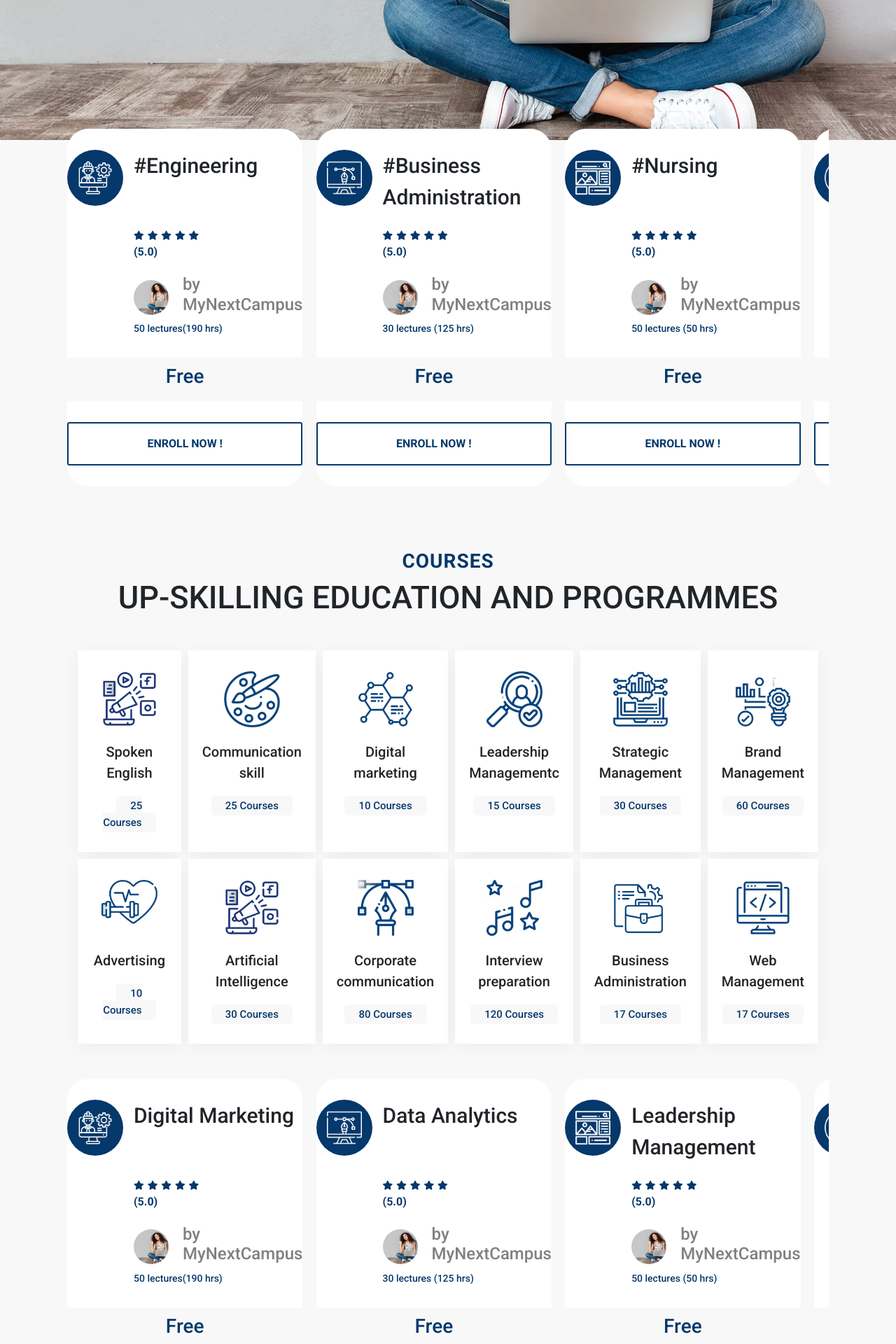
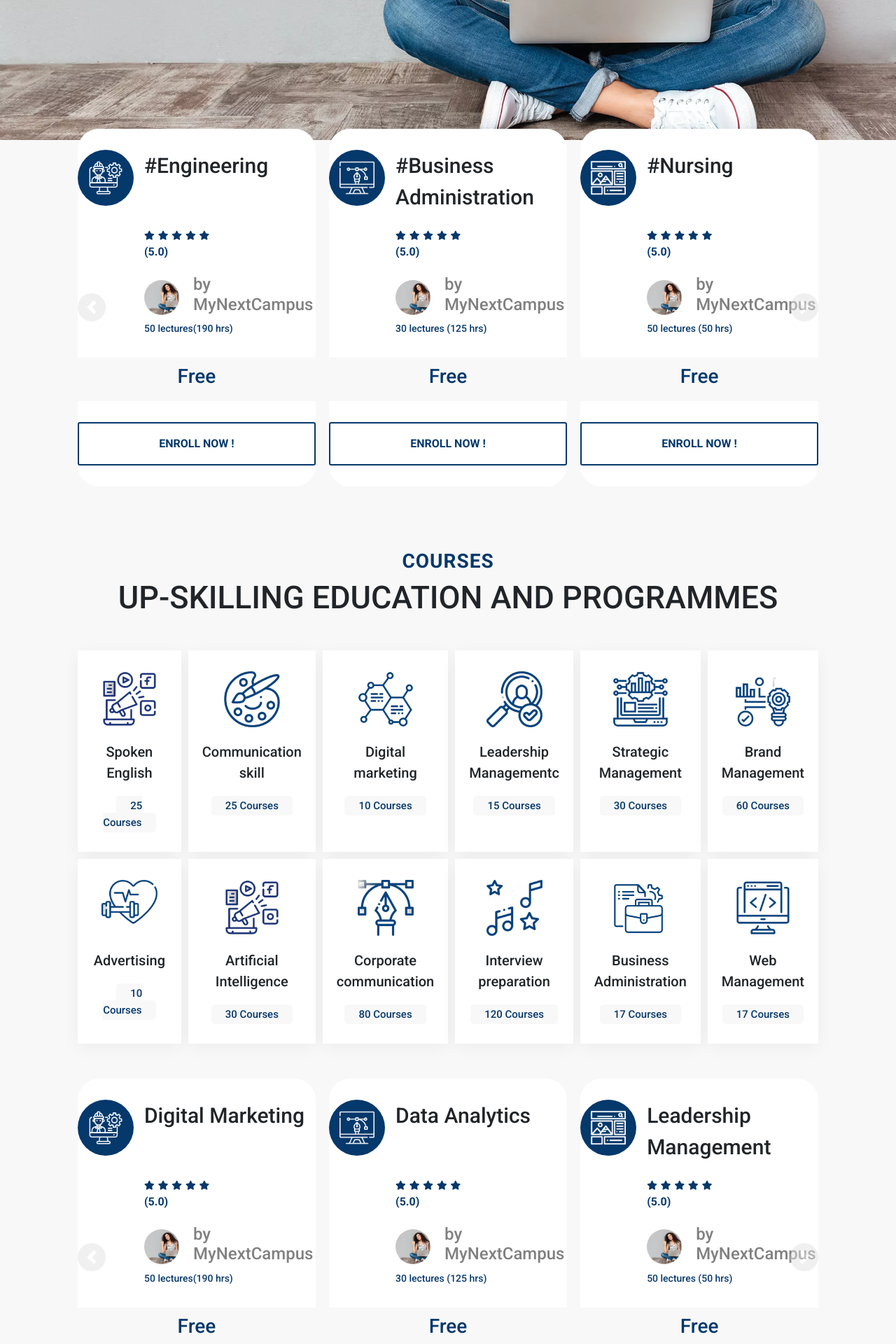
Before and after one commit to AkankshaSonone/mynectcampus, a React (Create React App) app: page /courses in a window 1280 px wide. Shown: the part 600-2520 px from the top of the page at 70% size. Built offline with nearby package versions, Linux system fonts and the light colour scheme.

Commit message:
Card Changes

```diff
--- a/src/App.js
+++ b/src/App.js
@@ -1,50 +1,52 @@
-
-
-import "./App.css"
-import Header from "./components/common/header/Header"
-import {
-  BrowserRouter as Router,
-  Routes,
-  Route,
-} from "react-router-dom";
-import About from "./components/about/About"
-import CourseHome from "./components/allcourses/CourseHome"
-import Team from "./components/team/Team"
-
-import Blog from "./components/blog/Blog"
-import Contact from "./components/contact/Contact"
-import Footer from "./components/common/footer/Footer"
-import Home from "./components/home/Home"
+import { useState } from "react";
+import "./App.css";
+import Header from "./components/common/header/Header";
+import { BrowserRouter as Router, Routes, Route } from "react-router-dom";
+import About from "./components/about/About";
+import CourseHome from "./components/allcourses/CourseHome";
+import Team from "./components/team/Team";
+import Blog from "./components/blog/Blog";
+import Contact from "./components/contact/Contact";
+import Footer from "./components/common/footer/Footer";
+import Home from "./components/home/Home";
 import Cards from "./components/allcourses/Cards";
 
 function App() {
+  const [showPopup, setShowPopup] = useState(false);
 
   return (
-
     <>
       <Router>
         <Header />
 
         <Routes>
-          <Route    exact path='/' element={<Home/>} />
+          <Route
+            exact
+            path="/"
+            element={<Home showPopup={showPopup} setShowPopup={setShowPopup} />}
+          />
         </Routes>
         <Routes>
-          <Route   exact path='/about'  element={<About/>} />
+          <Route exact path="/about" element={<About />} />
         </Routes>
         <Routes>
-          <Route   exact path='/courses'  element={<CourseHome/>} />
+          <Route
+            exact
+            path="/courses"
+            element={<CourseHome setShowPopup={setShowPopup} />}
+          />
         </Routes>
         <Routes>
-          <Route    exact path='/team'  element={<Team/>} />
+          <Route exact path="/team" element={<Team />} />
         </Routes>
         <Routes>
-          <Route exact path='/journal' element={<Blog/>} />
+          <Route exact path="/journal" element={<Blog />} />
         </Routes>
         <Routes>
-          <Route  exact path='/contact'  element={<Contact/>} />
+          <Route exact path="/contact" element={<Contact />} />
         </Routes>
         <Routes>
-            <Route exact path="/cards" element={<Cards/>} />
+          <Route exact path="/cards" element={<Cards />} />
         </Routes>
 
         <Footer />
--- a/src/components/allcourses/Cards.jsx
+++ b/src/components/allcourses/Cards.jsx
@@ -1,12 +1,11 @@
 import React from 'react'
 import './Cards.css'
-// import { coursesCard2 } from '../../dummydata'
 import Card from './Card'
 
 const Cards = ({ course, setShowPopup }) => {
   return (
 
-    <div id="carouselExampleControls" class="carousel slide" data-ride="carousel">
+    <div id="carouselExampleControls" class="carousel slide" data-ride="carousel" >
       <div class="carousel-inner">
         <div class="carousel-item active">
           <div class="cards-wrapper coursesCard">
--- a/src/components/allcourses/CourseHome.jsx
+++ b/src/components/allcourses/CourseHome.jsx
@@ -1,18 +1,22 @@
 import React from "react"
 import Back from "../common/back/Back"
-import CoursesCard from "./CoursesCard"
 import OnlineCourses from "./OnlineCourses"
-import CoursesCard2 from "./CoursesCard2"
+import Cards from "./Cards"
+import { coursesCard, coursesCard2 } from '../../dummydata'
 
 
-const CourseHome = () => {
+
+const CourseHome = ({ setShowPopup }) => {
   return (
     <>
       <Back title='Explore Courses' />
-      <CoursesCard />
+      <div className="container">
+        <Cards course={coursesCard} setShowPopup={setShowPopup} />
+      </div>
       <OnlineCourses />
-      <CoursesCard2/>
-
+      <div className="container">
+        <Cards course={coursesCard2} setShowPopup={setShowPopup} />
+      </div>
     </>
   )
 }
--- a/src/components/home/Home.jsx
+++ b/src/components/home/Home.jsx
@@ -7,21 +7,17 @@ import { useState } from "react"
 import Testimonal from "./testimonal/Testimonal"
 import Slider from "./hero/Slider"
 import Popup from "../../popup/Popup"
-import Cards from "../allcourses/Cards"
 
-const Home = () => {
-  const [showPopup, setShowPopup] = useState(false);
+const Home = ({ showPopup, setShowPopup }) => {
 
   return (
     <>
-   {/* <Cards/> */}
       <Popup showPopup={showPopup} setShowPopup={setShowPopup} />
       <Slider />
       <AboutCard />
       <HAbout setShowPopup={setShowPopup} />
       <Testimonal />
       <Hblog />
-
     </>
   )
 }
```
Also changed, not shown: src/components/home/HAbout.jsx (+1 -108 lines). Lines whose indentation alone changed are shown as unchanged.
